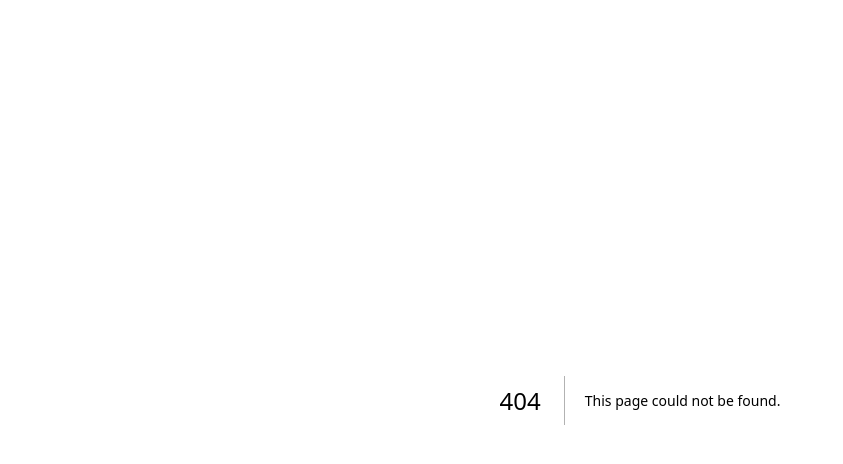
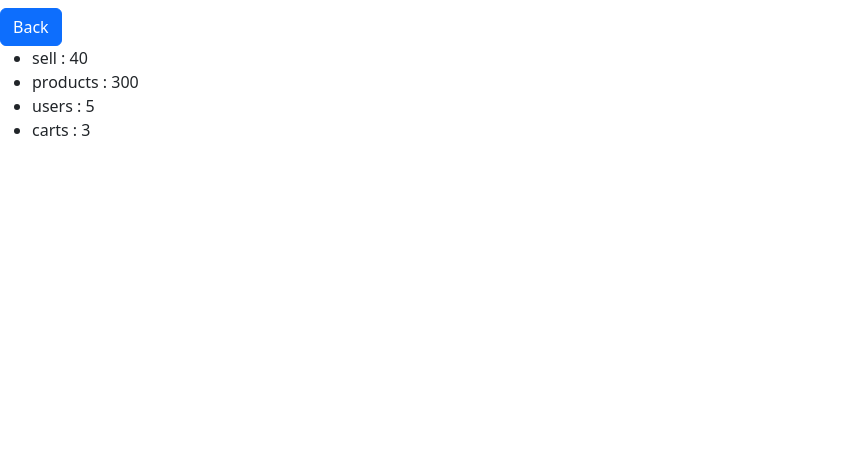
Before and after one commit to qasemB/codeyad_next_learning, a Next.js app: page /admin/panel in a window 1280 px wide. Before the commit this address had no page. Shown: the top 464 px of the page, without its empty margins (0-843 px from the left). Built offline with nearby package versions, Linux system fonts and the light colour scheme; data requests are answered from the project's data file.

Commit message:
part#34-C8

```diff
--- a/db.json
+++ b/db.json
@@ -145,5 +145,11 @@
           "bs": "transition cutting-edge web services"
         }
       }
-    ]
+    ],
+    "admin" : {
+      "sell" : 40,
+      "products" :300,
+      "users" : 5,
+      "carts" : 3
+    }
 }
--- a/package.json
+++ b/package.json
@@ -7,7 +7,7 @@
     "build": "next build",
     "start": "next start",
     "lint": "next lint",
-    "serve-json" : "json-server --watch db.json --port 4000"
+    "serve-json": "json-server --watch db.json --port 4000"
   },
   "dependencies": {
     "bootstrap": "^5.3.2",
@@ -15,6 +15,7 @@
     "next": "14.0.4",
     "react": "^18",
     "react-bootstrap": "^2.9.1",
-    "react-dom": "^18"
+    "react-dom": "^18",
+    "swr": "^2.2.4"
   }
 }
--- /dev/null
+++ b/pages/admin/panel.jsx
@@ -0,0 +1,34 @@
+import { useRouter } from 'next/navigation';
+import React, { useEffect, useState } from 'react';
+import { Button } from 'react-bootstrap';
+import useSWR from 'swr';
+
+const handleGetData = async ()=>{
+    const res = await fetch("http://localhost:4000/admin");
+    const resData = await res.json()
+    return resData
+}
+
+const Admin = () => {
+    const router = useRouter()
+
+    const {data, isLoading, error, isValidating} = useSWR('admin', handleGetData)
+
+    return isLoading ? (
+        <h1 className='mt-5 text-center'>Loading...</h1>
+    ) : (
+        <>
+            <Button className="mt-2" onClick={() => router.back()} >Back</Button>
+            <ul>
+                {Object.keys(data).map(key=>(
+                    <li>{`${key} : ${data[key]}`}</li>
+                ))}
+            </ul>
+            {
+                isValidating && (<h1 className='mt-5 text-center'>Loading...</h1>)
+            }
+        </>
+    );
+}
+
+export default Admin;
--- a/pages/index.js
+++ b/pages/index.js
@@ -12,6 +12,12 @@ export default function Home() {
             <ListGroup.Item action>
               <Link className="w-100 d-block text-decoration-none" href={"/users"}>users</Link>
             </ListGroup.Item>
+            <ListGroup.Item action>
+              <Link className="w-100 d-block text-decoration-none" href={"/admin"}>admin</Link>
+            </ListGroup.Item>
+            <ListGroup.Item action>
+              <Link className="w-100 d-block text-decoration-none" href={"/admin/panel"}>admin - panel</Link>
+            </ListGroup.Item>
         </ListGroup>
       </Row>
     </Container>
--- a/pages/users/[userId].jsx
+++ b/pages/users/[userId].jsx
@@ -26,9 +26,6 @@ export default UserId;
 
 export async function getServerSideProps(context) {
     const { params , req, res, query} = context
-    // res.setHeader('Set-Cookie', [`page=${params.userId}`])
-    // console.log(req.headers.cookie);
-    console.log(query);
     const response = await fetch(`http://localhost:4000/users/${params.userId}`)
     const user = await response.json()
     return {
```
Also changed, not shown: pages/admin/index.jsx (added, +36 -0 lines), 1 other file (tests, documents, lock files or other folders).
